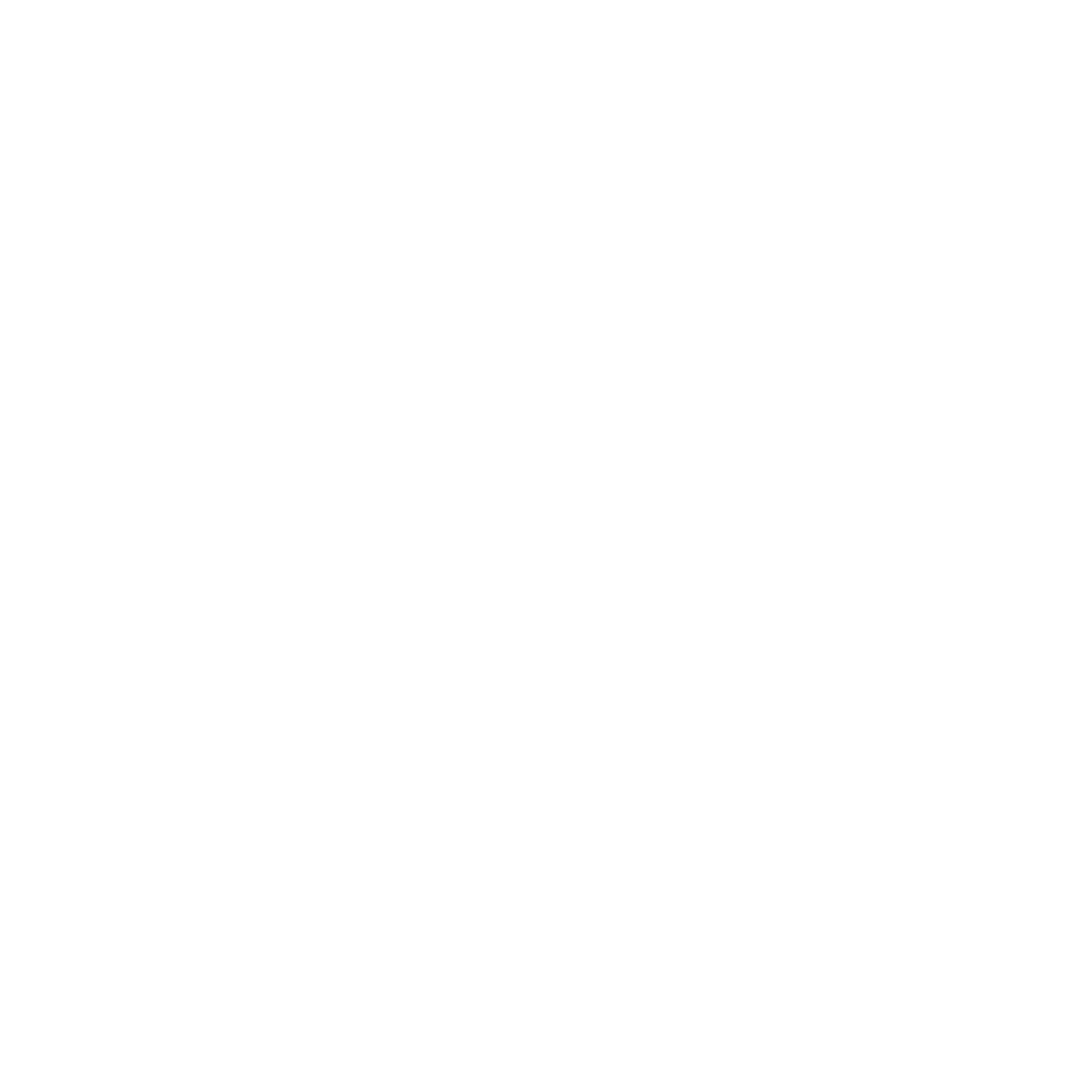
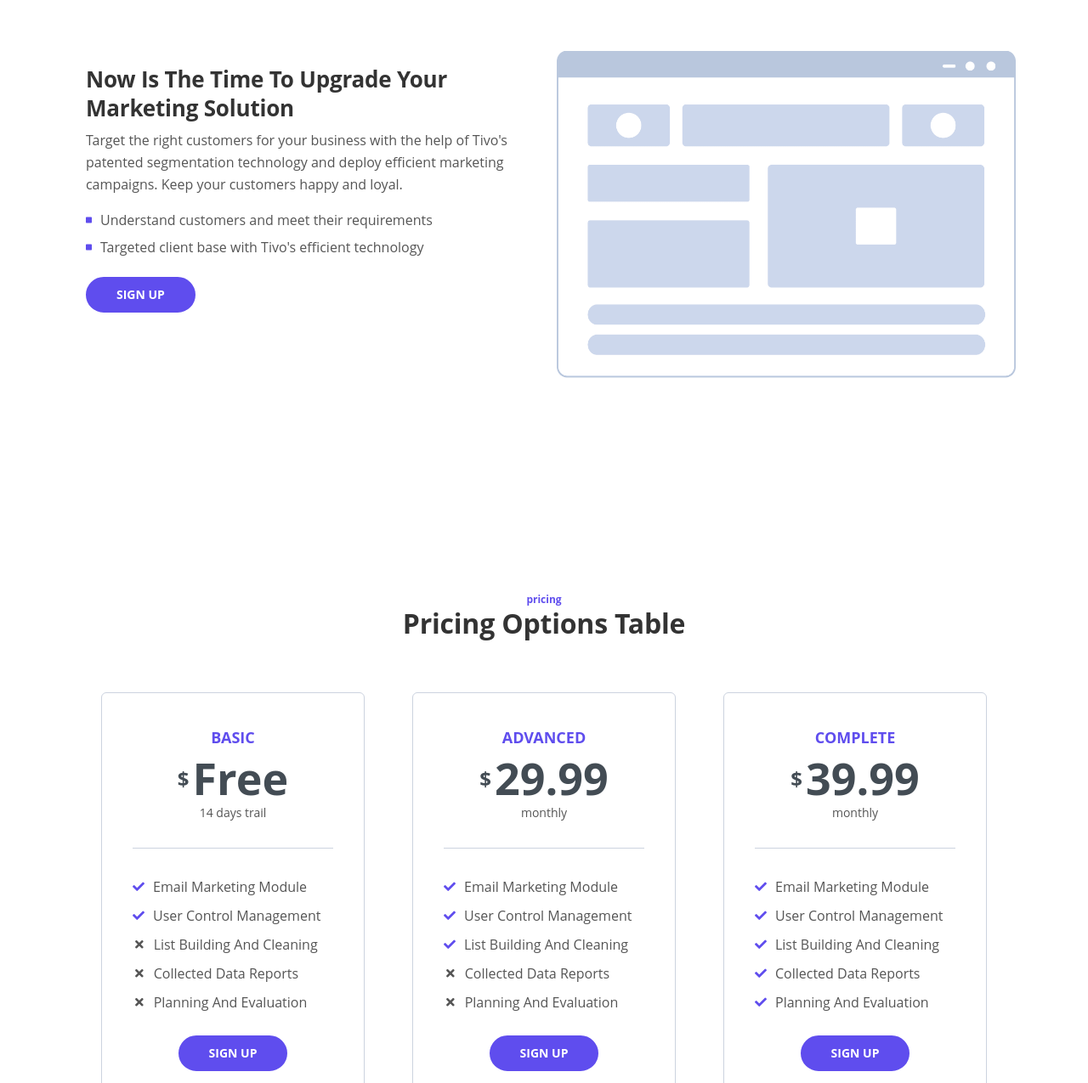
Before and after one commit to fahimfaisaal/tivo, a React (Create React App) app: page / in a window 1280 px wide. Shown: the part 1635-2910 px from the top of the page at 85% size. Before the commit the page ends 1567 px from the top, so only its background shows below. Built offline with nearby package versions, Linux system fonts and the light colour scheme.

Commit message:
feat: add "void" function in href

```diff
--- a/src/App.js
+++ b/src/App.js
@@ -1,45 +1,16 @@
 import './App.css';
 import DescriptionSection from './components/DescriptionSection/DescriptionSection';
 import FeatureSection from './components/FeatureSection/FeatureSection';
-
-// const appJsx = (
-//     <div className="App">
-//       <header className="App-header">
-//         <img src={logo} className="App-logo" alt="logo" />
-//         <p>
-//           Edit <code>src/App.js</code> and save to reload.
-//         </p>
-//         <a
-//           className="App-link"
-//           href="https://reactjs.org"
-//           target="_blank"
-//           rel="noopener noreferrer"
-//         >
-//           Learn React
-//         </a>
-//       </header>
-//     </div>
-// )
-
-// const free = [
-//   [true, 'Email Marketing Module'],
-//   [true, 'User Control Management'],
-//   [false, 'List Building And Cleaning'],
-//   [false, 'Collected Data Reports'],
-//   [false, 'Planning And Evaluation'],
-// ]
-
-// const heading = {
-//   title: 'Basic',
-//   price: 'Free',
-//   frequency: 'lifetime'
-// }
+import FeatureSubSection from './components/FeatureSubSection/FeatureSubSection';
+import PricingSection from './components/PricingSection/PricingSection';
 
 function App() {
   return (
     <>
       <DescriptionSection />
       <FeatureSection />
+      <FeatureSubSection />
+      <PricingSection />
     </>
   )
 }
--- a/src/components/Card/FeatureCard/FeatureLists.jsx
+++ b/src/components/Card/FeatureCard/FeatureLists.jsx
@@ -1,3 +1,4 @@
+/* eslint-disable no-script-url */
 import { useState } from "react";
 import Wrapper from "../../atoms/Wrapper";
 import FeatureList from "./FeatureList";
@@ -17,7 +18,7 @@ export default function FeatureLists({ children }) {
                     activeName={activeFeature}
                     id="listBuilder"
                     icon="fa-list"
-                    link="#listBuilder"
+                    link="javascript:void(0)"
                     text="List Builder"
                     handler={handleFeature}
                 />
@@ -25,7 +26,7 @@ export default function FeatureLists({ children }) {
                     activeName={activeFeature}
                     id="campaigns"
                     icon="fa-envelope-open-text"
-                    link="#campaigns"
+                    link="javascript:void(0)"
                     text="Campaigns"
                     handler={handleFeature}
                 />
@@ -33,7 +34,7 @@ export default function FeatureLists({ children }) {
                     activeName={activeFeature}
                     id="analytics"
                     icon="fa-chart-bar"
-                    link="#analytics"
+                    link="javascript:void(0)"
                     text="Analytics"
                     handler={handleFeature}
                 />
```
